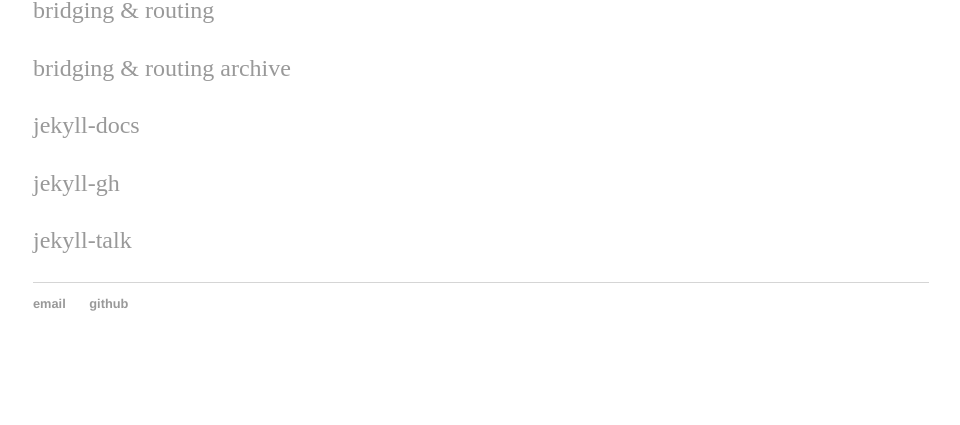
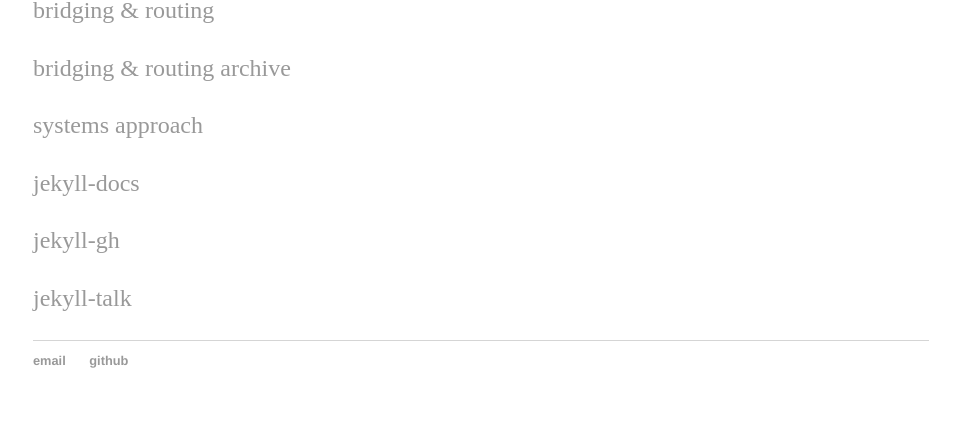
Before and after one commit to bobbykain/bobbykain.github.io, a Jekyll site: the page built from _posts/2022-07-15-welcome-to-jekyll.markdown, in a window 1280 px wide. Shown: the part 1374-1799 px from the top of the page, without its empty margins (159-1119 px from the left). Built offline with Jekyll 4.4.1, drawn with Linux system fonts in a browser that asks for light colours; before the commit the page ends 1745 px from its top, so only the background shows below that.

Commit message:
Update 2022-07-15-welcome-to-jekyll.markdown

```diff
--- a/_posts/2022-07-15-welcome-to-jekyll.markdown
+++ b/_posts/2022-07-15-welcome-to-jekyll.markdown
@@ -47,6 +47,8 @@
 
 [bridging & routing archive](https://web.archive.org/web/20220715231510/https://blog.ipspace.net/2010/07/bridging-and-routing-is-there.html)
 
+[systems approach](https://book.systemsapproach.org/index.html)
+
 [jekyll-docs](https://jekyllrb.com/docs/home)
 
 [jekyll-gh](https://github.com/jekyll/jekyll)
```
